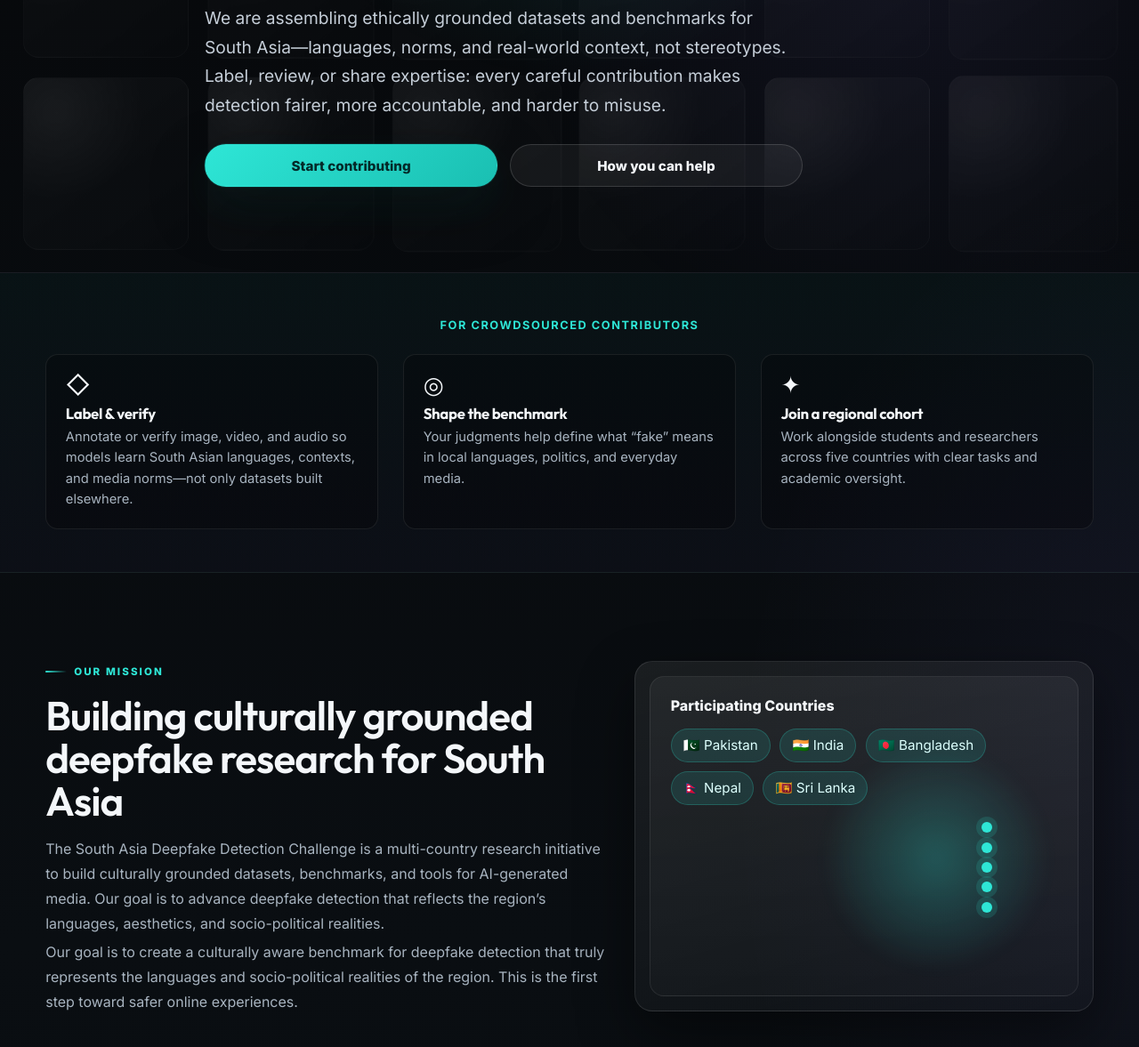
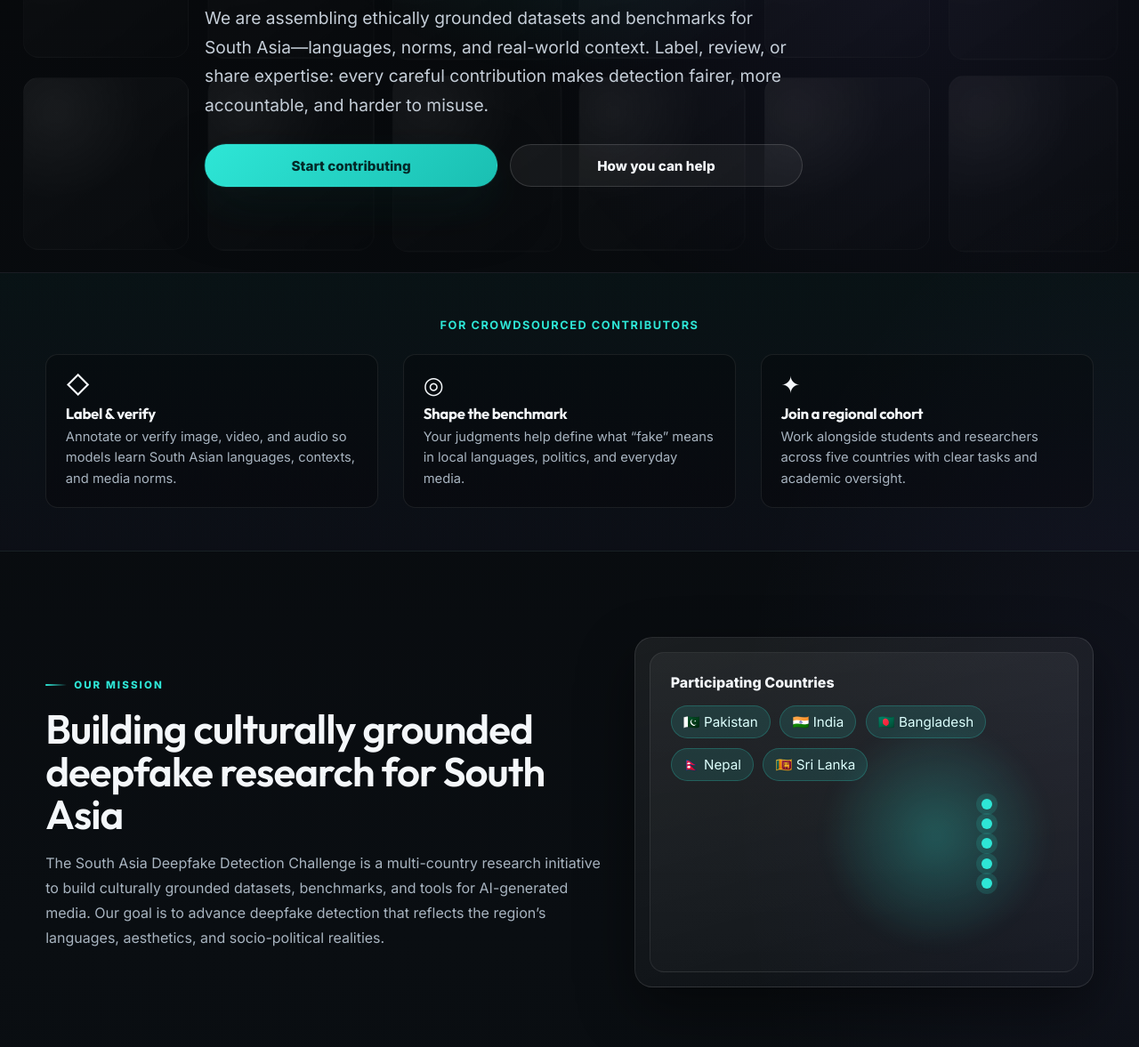
Before and after one commit to ItbaMalahat/deepfake-website, a plain HTML site: page index.html in a window 1280 px wide. Shown: the part 663-1840 px from the top of the page at 89% size. Drawn offline with Linux system fonts and the light colour scheme.

Commit message:
deepfake website goes live

```diff
--- a/index.html
+++ b/index.html
@@ -34,7 +34,7 @@
       <div class="container hero-content">
         <p class="eyebrow">South Asia · Open science</p>
         <h1>Stand for media people can trust. <span class="gradient-accent">Help build detection with rigor, inclusion, and shared responsibility.</span></h1>
-        <p class="lead">We are assembling ethically grounded datasets and benchmarks for South Asia—languages, norms, and real-world context, not stereotypes. Label, review, or share expertise: every careful contribution makes detection fairer, more accountable, and harder to misuse.</p>
+        <p class="lead">We are assembling ethically grounded datasets and benchmarks for South Asia—languages, norms, and real-world context. Label, review, or share expertise: every careful contribution makes detection fairer, more accountable, and harder to misuse.</p>
         <div class="btn-row">
           <a class="btn btn-primary" href="join.html">Start contributing</a>
           <a class="btn btn-secondary" href="#how-contribute">How you can help</a>
@@ -49,7 +49,7 @@
           <div class="strip-item">
             <span class="strip-item-icon" aria-hidden="true">◇</span>
             <h3>Label &amp; verify</h3>
-            <p>Annotate or verify image, video, and audio so models learn South Asian languages, contexts, and media norms—not only datasets built elsewhere.</p>
+            <p>Annotate or verify image, video, and audio so models learn South Asian languages, contexts, and media norms.</p>
           </div>
           <div class="strip-item">
             <span class="strip-item-icon" aria-hidden="true">◎</span>
@@ -71,7 +71,7 @@
           <p class="eyebrow">Our Mission</p>
           <h2>Building culturally grounded deepfake research for South Asia</h2>
           <p>The South Asia Deepfake Detection Challenge is a multi-country research initiative to build culturally grounded datasets, benchmarks, and tools for AI-generated media. Our goal is to advance deepfake detection that reflects the region’s languages, aesthetics, and socio-political realities.</p>
-          <p>Our goal is to create a culturally aware benchmark for deepfake detection that truly represents the languages and socio-political realities of the region. This is the first step toward safer online experiences.</p>
+          <p></p>
         </div>
         <div class="map-card">
           <div class="map-placeholder">
```
